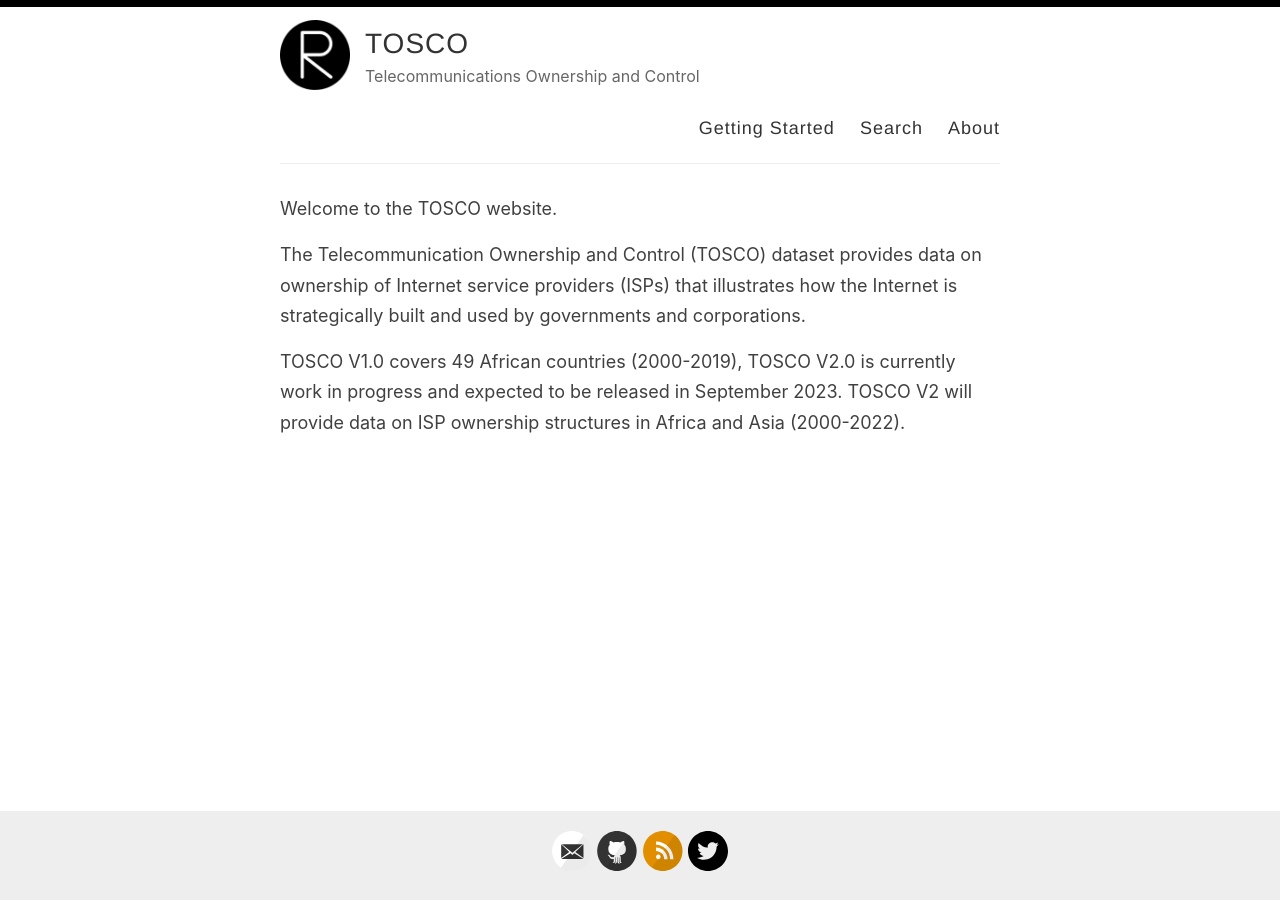
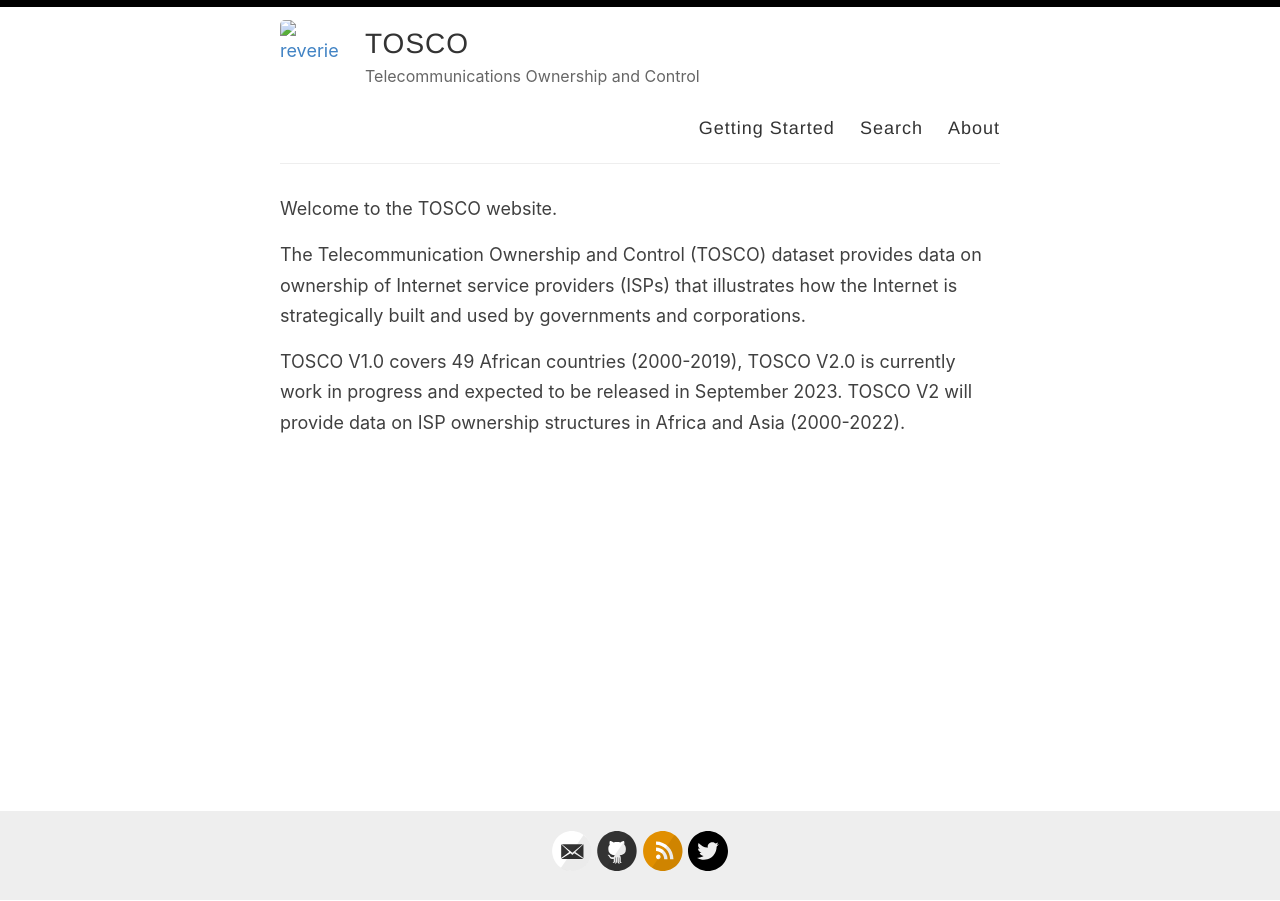
Before and after one commit to YingYan77/reverie, a Jekyll site: the page built from index.md, in a window 1280 px wide. Built offline with Jekyll 4.4.1, drawn with Linux system fonts in a browser that asks for light colours.

Commit message:
Update _config.yml

```diff
--- a/_config.yml
+++ b/_config.yml
@@ -12,7 +12,7 @@ author: Amit Merchant
 description: Telecommunications Ownership and Control
 
 # URL of your avatar or profile pic (you could use your GitHub profile pic)
-avatar: /images/reverie.png
+avatar: # /images/reverie.png
 
 #
 # Flags below are optional
```
